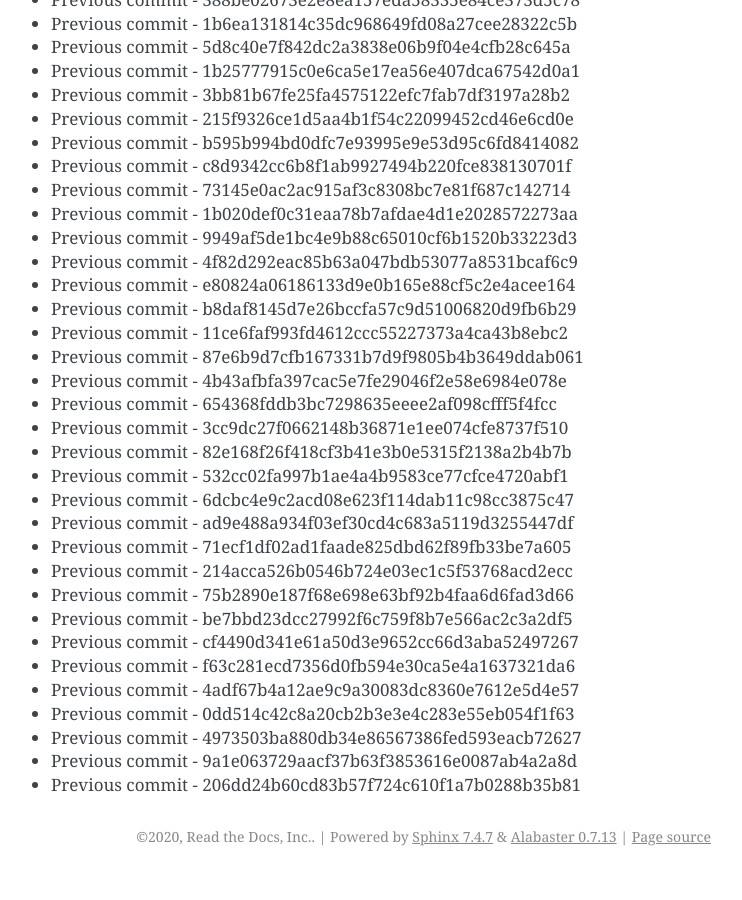
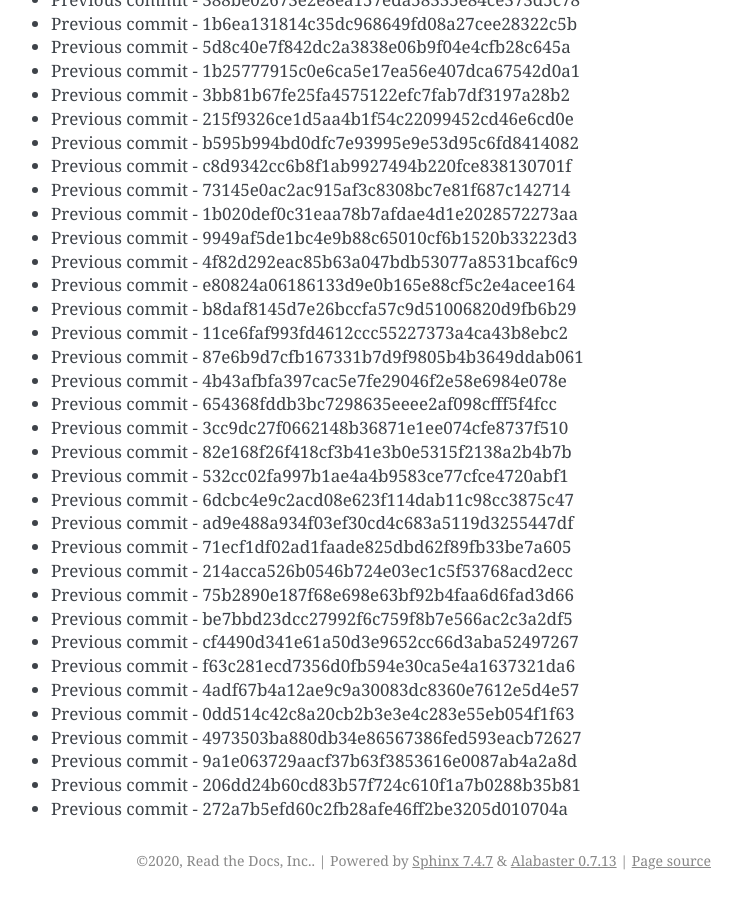
Before and after one commit to readthedocs/rtd-git-stresstest, a Sphinx documentation site: the page built from docs/updates.rst, in a window 1280 px wide and 900 px high, scrolled down 44085 px. Shown: the whole window, without its empty margins (399-1141 px from the left). Built offline with Sphinx 7.4.7, drawn with Linux system fonts in a browser that asks for light colours; before the commit the page ends 44961 px from its top, so only the background shows below that.

Commit message:
Generating commit from previous: 272a7b5efd60c2fb28afe46ff2be3205d010704a

```diff
--- a/docs/updates.rst
+++ b/docs/updates.rst
@@ -1884,3 +1884,4 @@ It can be tested for any performance characteristics.
 * Previous commit - 4973503ba880db34e86567386fed593eacb72627
 * Previous commit - 9a1e063729aacf37b63f3853616e0087ab4a2a8d
 * Previous commit - 206dd24b60cd83b57f724c610f1a7b0288b35b81
+* Previous commit - 272a7b5efd60c2fb28afe46ff2be3205d010704a
```
